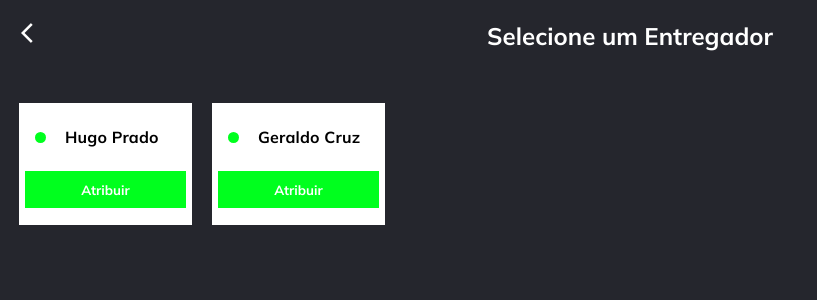
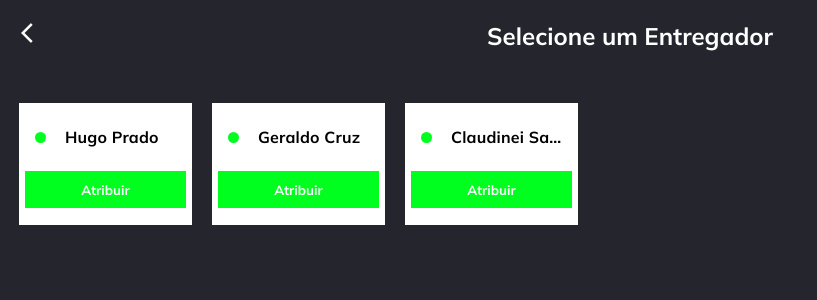
Before and after one commit to schneiker/parte-vitor, an Angular app: page /tela-escolher-entregador in a window 1280 px wide. Shown: the top 300 px of the page, without its empty margins (0-817 px from the left). Built offline with nearby package versions, Linux system fonts and the light colour scheme; data requests are answered from the project's data file.

Commit message:
ajuste no css de entregadores caso o nome seja muito grande

```diff
--- a/db.json
+++ b/db.json
@@ -185,6 +185,11 @@
       "id": 2,
       "nome": "Geraldo Cruz",
       "status": "disponível"
+    },
+    {
+      "id": 3,
+      "nome": "Claudinei Santos",
+      "status": "disponível"
     }
   ]
 }
--- a/src/app/components/entregadores/entregadores.component.css
+++ b/src/app/components/entregadores/entregadores.component.css
@@ -20,13 +20,16 @@
     background-color: var(--branco-figma);
 }
 
-#entregador-status h2{
+#entregador-status h2 {
     font-size: 16px;
     margin-top: 5px;
     background-color: var(--branco-figma);
     font-family: "Mulish", sans-serif;
-    font-optical-sizing: auto;
     font-weight: 700;
+    white-space: nowrap;
+    overflow: hidden;
+    text-overflow: ellipsis;
+    max-width: 120px;
 }
 
 #entregador {
```
